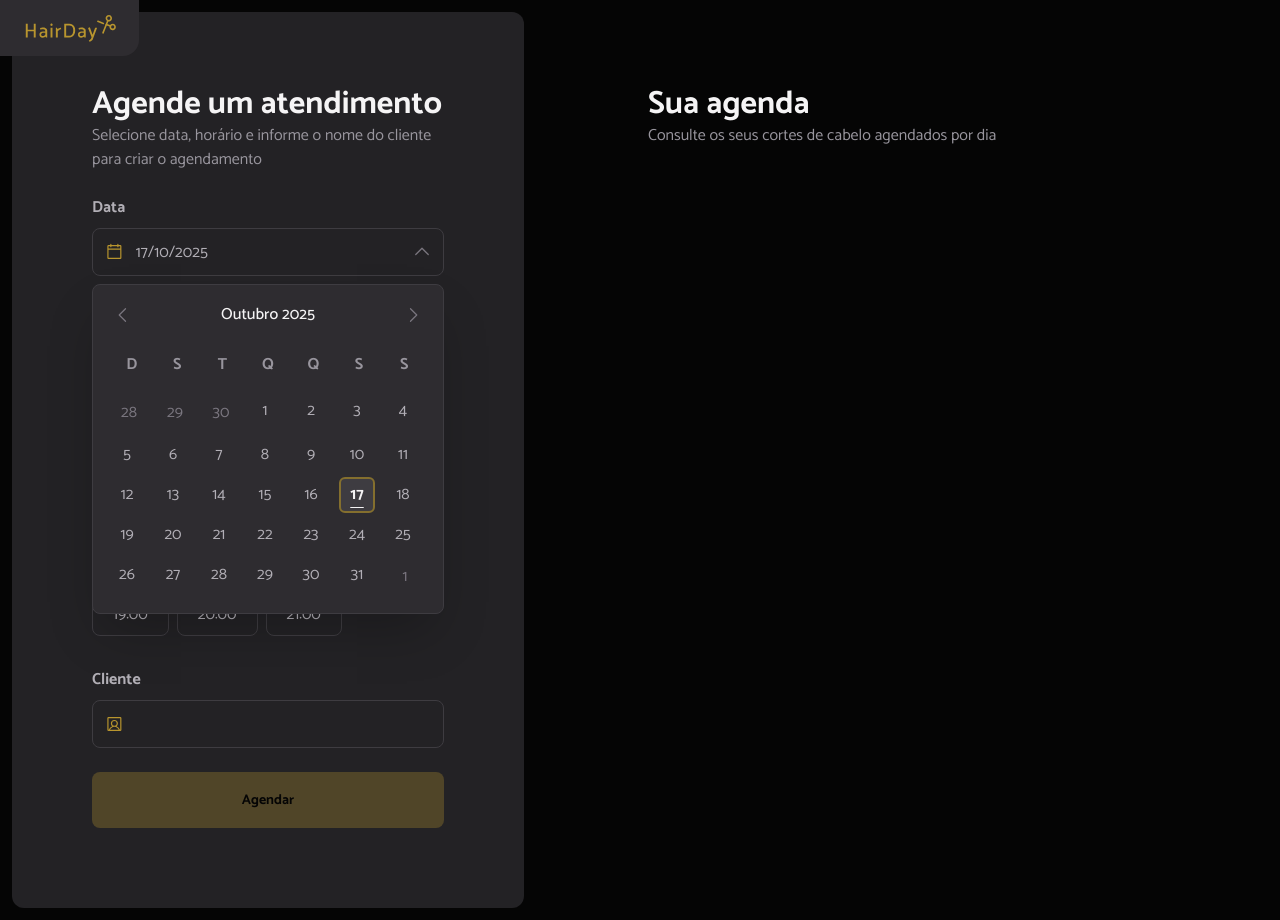
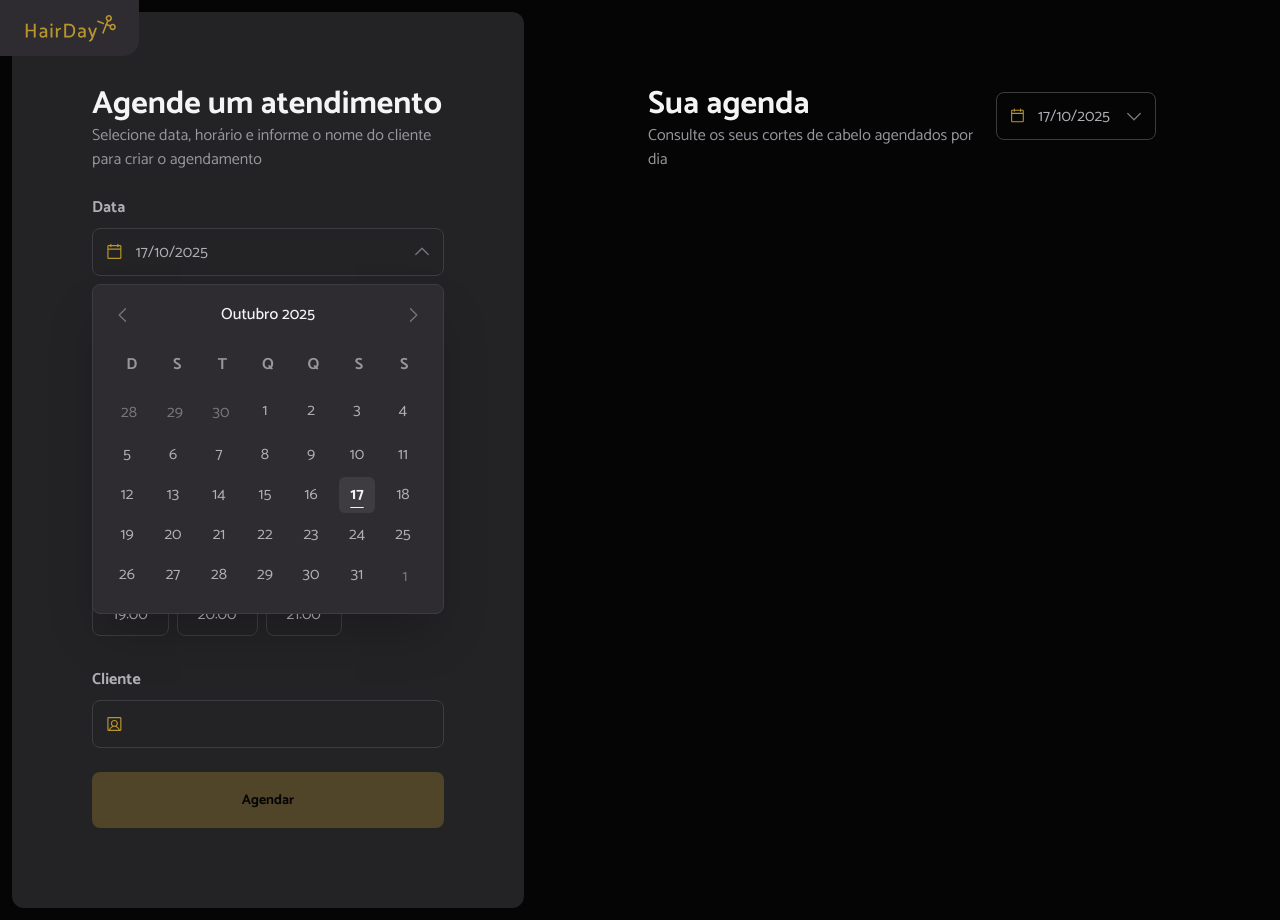
Before and after one commit to brunomat480/hair-day, a React (Vite) app: page / in a window 1280 px wide. Both pictures are taken after typing "Sample" into the empty fields and a click on the button 422 px from the left and 252 px from the top of the page. Built offline with nearby package versions, Linux system fonts and the light colour scheme.

Commit message:
feat: filtering schedules

```diff
--- a/eslint.config.js
+++ b/eslint.config.js
@@ -45,7 +45,8 @@ export default defineConfig([
         }
       }],
       'react-refresh/only-export-components': 'off',
-      'no-unsafe-optional-chaining': 'off'
+      'no-unsafe-optional-chaining': 'off',
+      'react-hooks/exhaustive-deps': 'off'
     }
   },
 ])
--- a/src/app.tsx
+++ b/src/app.tsx
@@ -3,8 +3,15 @@ import { Schedule } from '@/components/schedule';
 import { ScheduledTimes } from '@/components/scheduled-times';
 
 import { ScheduleContextProvider } from '@/contexts/schedule-context';
+import { useState } from 'react';
 
 export function App() {
+  const [date, setDate] = useState(new Date());
+
+  function handleDate(date: Date) {
+    setDate(date);
+  }
+
   return (
     <div className="bg-gray-900 min-h-screen relative">
       <header className="fixed top-0 left-0 bg-gray-600 px-5 py-3 rounded-br-2xl z-20">
@@ -13,8 +20,8 @@ export function App() {
 
       <main className="py-3 flex gap-3 container mx-auto">
         <ScheduleContextProvider>
-          <Schedule />
-          <ScheduledTimes />
+          <Schedule onDate={handleDate} />
+          <ScheduledTimes onDate={handleDate} date={date} />
         </ScheduleContextProvider>
       </main>
     </div>
--- a/src/components/date-picker.tsx
+++ b/src/components/date-picker.tsx
@@ -6,7 +6,8 @@ import { useEffect, useRef, useState } from 'react';
 import { twMerge } from 'tailwind-merge';
 
 interface DatePickerProps extends Omit<ComponentProps<'input'>, 'value'> {
-  left?: boolean
+  left?: boolean;
+  filterDate?: Date
   onDate: (dateValue: Date) => void;
 }
 
@@ -30,10 +31,11 @@ const WEEKDAYS_PT = ['D', 'S', 'T', 'Q', 'Q', 'S', 'S'];
 export function DatePicker({
   left = false,
   className,
+  filterDate,
   onDate,
   ...props
 }: DatePickerProps) {
-  const [selectedDate, setSelectedDate] = useState<Date>(new Date());
+  const [selectedDate, setSelectedDate] = useState<Date>(filterDate || new Date());
   const [isOpen, setIsOpen] = useState(false);
   const [currentMonth, setCurrentMonth] = useState(selectedDate.getMonth());
   const [currentYear, setCurrentYear] = useState(selectedDate.getFullYear());
@@ -165,7 +167,7 @@ export function DatePicker({
           onClick={() => handleDateSelect(day)}
           className={twMerge(
             'size-9 rounded-md transition-all underline-offset-8',
-            'hover:bg-gray-800 hover:text-white text-gray-200 data-[today=true]:text-gray-100 data-[today=true]:underline data-[selected=true]:border-2 data-[selected=true]:border-yellow-dark data-[selected=true]:text-gray-100 data-[selected=true]:font-bold data-[selected=true]:bg-gray-500',
+            'hover:bg-gray-800 hover:text-white text-gray-200 data-[today=true]:text-gray-100 data-[today=true]:underline data-[selectednewDate=true]:border-2 data-[selected=true]:border-yellow-dark data-[selected=true]:text-gray-100 data-[selected=true]:font-bold data-[selected=true]:bg-gray-500',
           )}
         >
           {day}
@@ -200,7 +202,7 @@ export function DatePicker({
         <Input
           icon={CalendarBlankIcon}
           type="text"
-          value={formatDate(selectedDate)}
+          value={formatDate(filterDate || selectedDate)}
           readOnly
           onFocus={handleCalendarOpen}
           className="cursor-pointer pr-12"
--- a/src/components/schedule.tsx
+++ b/src/components/schedule.tsx
@@ -7,7 +7,11 @@ import { useSchedule } from '@/hooks/use-schedule';
 import { UserSquareIcon } from '@phosphor-icons/react';
 import { useState, type ChangeEvent, type FormEvent } from 'react';
 
-export function Schedule() {
+interface ScheduleProps {
+  onDate: (date: Date) => void;
+}
+
+export function Schedule({ onDate }: ScheduleProps) {
   const { createSchedule } = useSchedule();
 
   const [date, setDate] = useState(new Date());
@@ -35,6 +39,7 @@ export function Schedule() {
       customer, date, time,
     });
 
+    onDate(date);
     setCustomer('');
     setTime('');
   }
--- a/src/components/scheduled-times.tsx
+++ b/src/components/scheduled-times.tsx
@@ -1,28 +1,39 @@
+import { DatePicker } from '@/components/date-picker';
 import { ScheduleList } from '@/components/shedule-list';
 import { Text } from '@/components/text';
 import { useSchedule } from '@/hooks/use-schedule';
-import { getPeriod } from '@/utils/get-periods';
+import { formatDate } from '@/utils/format-date';
+import { useMemo } from 'react';
 
-export function ScheduledTimes() {
-  const { schedules } = useSchedule();
+interface ScheduledTimesProps {
+  date: Date
+  onDate: (date: Date) => void
+}
 
-  const schedulesMorning = schedules.filter((schedule) => {
-    const [hour] = schedule?.time.split(':').map(Number);
+export function ScheduledTimes({ onDate, date }: ScheduledTimesProps) {
+  const { schedules, filterByPeriod } = useSchedule();
 
-    return getPeriod('morning', hour);
-  });
+  const filteredSchedules = useMemo(() => {
+    const currentDateSchedules = schedules.filter(
+      (schedule) => formatDate(date) === formatDate(schedule.date),
+    );
 
-  const schedulesAfternoon = schedules.filter((schedule) => {
-    const [hour] = schedule?.time.split(':').map(Number);
+    const morning = filterByPeriod(currentDateSchedules, 'morning');
+    const afternoon = filterByPeriod(currentDateSchedules, 'afternoon');
+    const night = filterByPeriod(currentDateSchedules, 'night');
 
-    return getPeriod('afternoon', hour);
-  });
+    return {
+      morning,
+      afternoon,
+      night,
+    };
+  }, [schedules, date]);
 
-  const schedulesNight = schedules.filter((schedule) => {
-    const [hour] = schedule?.time.split(':').map(Number);
-
-    return getPeriod('night', hour);
-  });
+  const {
+    morning,
+    afternoon,
+    night,
+  } = filteredSchedules;
 
   return (
     <div className="py-20 px-28 w-full">
@@ -37,14 +48,14 @@ export function ScheduledTimes() {
         </div>
 
         <div className="max-w-40">
-          {/* <DatePicker onDate={handleDate} left /> */}
+          <DatePicker onDate={onDate} filterDate={date} left />
         </div>
       </div>
 
       <div className="mt-8 space-y-3">
-        <ScheduleList period="morning" schedules={schedulesMorning} />
-        <ScheduleList period="afternoon" schedules={schedulesAfternoon} />
-        <ScheduleList period="night" schedules={schedulesNight} />
+        <ScheduleList period="morning" schedules={morning} />
+        <ScheduleList period="afternoon" schedules={afternoon} />
+        <ScheduleList period="night" schedules={night} />
       </div>
     </div>
   );
--- a/src/contexts/schedule-context.tsx
+++ b/src/contexts/schedule-context.tsx
@@ -1,10 +1,13 @@
+import type { PeriodType } from '@/components/schedule-button-list';
 import type { Schedule } from '@/types/schedule';
 import { formatDate } from '@/utils/format-date';
+import { getPeriod } from '@/utils/get-periods';
 import { createContext, useState, type ReactNode } from 'react';
 
 interface ScheduleContextType {
   schedules: Schedule[];
   createSchedule: (schedule: Schedule) => void;
+  filterByPeriod: (currentDateSchedules: Schedule[], period: PeriodType) => Schedule[];
 }
 
 export const ScheduleContext = createContext({} as ScheduleContextType);
@@ -39,10 +42,18 @@ export function ScheduleContextProvider({ children }: ScheduleContextProviderPor
 
   }
 
+  function filterByPeriod(currentDateSchedules: Schedule[], period: PeriodType) {
+    return currentDateSchedules.filter((schedule) => {
+      const [hour] = schedule.time.split(':').map(Number);
+      return getPeriod(period, hour);
+    });
+  };
+
   return (
     <ScheduleContext.Provider value={{
       schedules,
       createSchedule,
+      filterByPeriod,
     }}>
       {children}
     </ScheduleContext.Provider>
```
